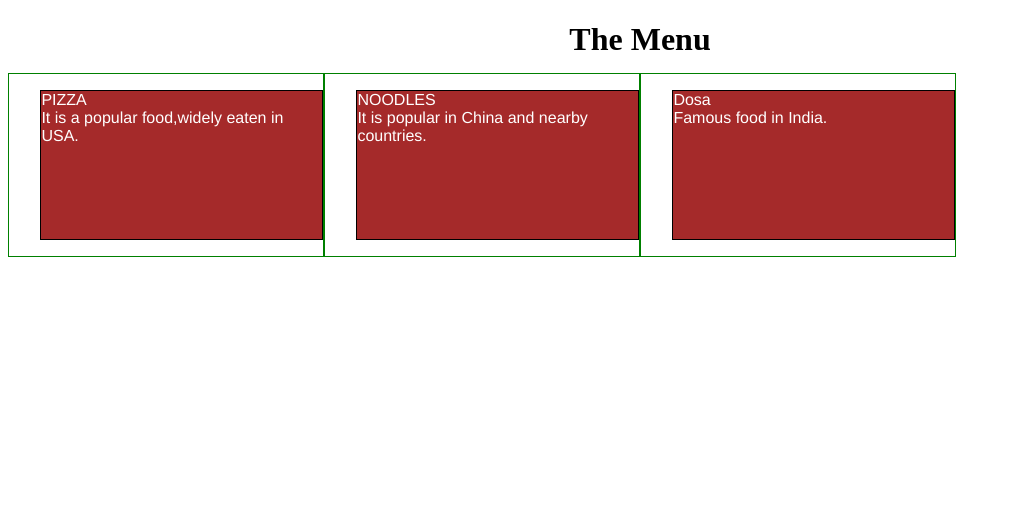
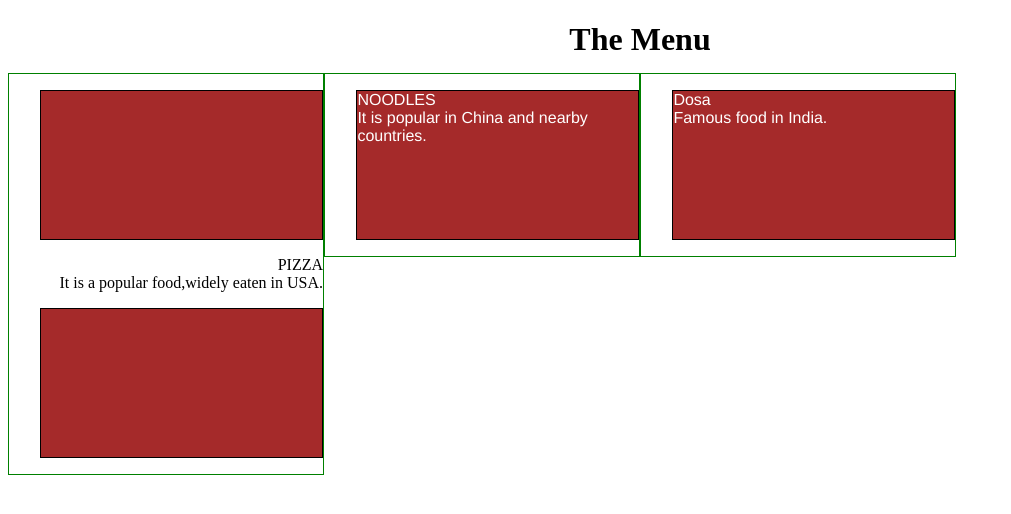
Before and after one commit to rakeshkumarm0209/coursera-asg, a plain HTML site: page index.html in a window 1280 px wide. Shown: the whole page, without its empty margins (0-1011 px from the left). Drawn offline with Linux system fonts and the light colour scheme.

Commit message:
Update index.html

```diff
--- a/index.html
+++ b/index.html
@@ -14,7 +14,7 @@
 <body>
 <h1><center>The Menu</center></h1>
 <div class="row">
-  <div class="col-lg-3 col-md-6"><p center><text-align: right> PIZZA</text-align><br>It is a popular food,widely eaten in USA.</p></div>
+  <div class="col-lg-3 col-md-6"><p center><div style="text-align: right"> PIZZA</text-align><br>It is a popular food,widely eaten in USA.</p></div></div>
   <div class="col-lg-3 col-md-6"><p><tr>NOODLES </tr><br> It is popular in China and nearby countries.</p></div>
   <div class="col-lg-3 col-md-6"><p><tr> Dosa</tr><br> Famous food in India. </p></div>
 </div>
```
